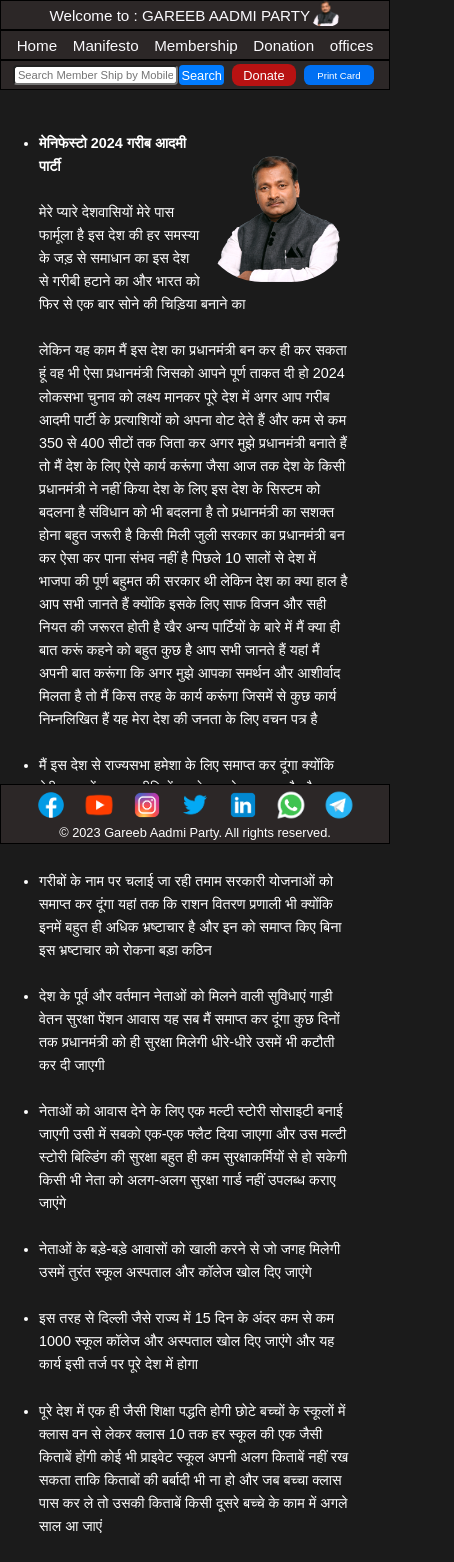
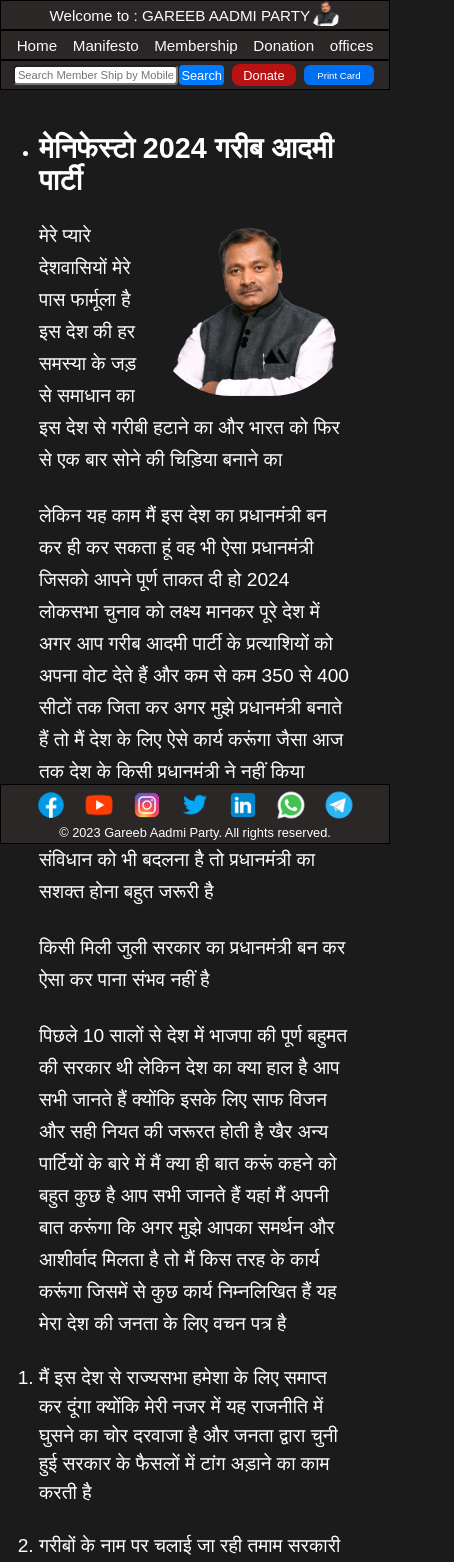
Before and after one commit to sbharteey/NewGapIndia, a Next.js app: page /manifesto in a window 390 px wide. Shown: the top 1562 px of the page, 454 px wide, since content can reach past the window. Built offline with nearby package versions, Linux system fonts and the light colour scheme.

Commit message:
vision style

```diff
--- a/src/pages/manifesto.js
+++ b/src/pages/manifesto.js
@@ -6,25 +6,36 @@ import Image from 'next/image'; // Import 'Image' from 'next/image'
 const Manifesto = () => {
   return (
     <Layout pageTitle="Manifesto">
+
       <div className={`${styles.container} ${styles.main}`}>
-      <Image src="/images/sb small.png" alt="Image Description" width={200} height={200} className={styles.image} />
-        <h1 className={styles.heading}>मेनिफेस्टो 2024 गरीब आदमी पार्टी</h1>
-        <br></br>
+      <h1 className={styles.heading}>मेनिफेस्टो 2024 गरीब आदमी पार्टी</h1>
+        <Image src="/images/sb small.png" alt="Image Description" width={200} height={200} className={styles.image} />
+
+
         <p>
           मेरे प्यारे देशवासियों मेरे पास फार्मूला है इस देश की हर समस्या के जड़
           से समाधान का इस देश से गरीबी हटाने का और भारत को फिर से एक बार सोने की
           चिड़िया बनाने का
         </p>
-        <br></br>
+
         <p>
           लेकिन यह काम मैं इस देश का प्रधानमंत्री बन कर ही कर सकता हूं वह भी ऐसा
           प्रधानमंत्री जिसको आपने पूर्ण ताकत दी हो 2024 लोकसभा चुनाव को लक्ष्य
           मानकर पूरे देश में अगर आप गरीब आदमी पार्टी के प्रत्याशियों को अपना वोट
           देते हैं और कम से कम 350 से 400 सीटों तक जिता कर अगर मुझे प्रधानमंत्री
           बनाते हैं तो मैं देश के लिए ऐसे कार्य करूंगा जैसा आज तक देश के किसी
-          प्रधानमंत्री ने नहीं किया देश के लिए इस देश के सिस्टम को बदलना है
-          संविधान को भी बदलना है तो प्रधानमंत्री का सशक्त होना बहुत जरूरी है
+          प्रधानमंत्री ने नहीं किया
+        </p>
+
+        <p>
+          देश के लिए इस देश के सिस्टम को बदलना है संविधान को भी बदलना है तो प्रधानमंत्री
+          का सशक्त होना बहुत जरूरी है
+        </p>
+
+        <p>
           किसी मिली जुली सरकार का प्रधानमंत्री बन कर ऐसा कर पाना संभव नहीं है
+          </p>
+          <p>
           पिछले 10 सालों से देश में भाजपा की पूर्ण बहुमत की सरकार थी लेकिन देश
           का क्या हाल है आप सभी जानते हैं क्योंकि इसके लिए साफ विजन और सही नियत
           की जरूरत होती है खैर अन्य पार्टियों के बारे में मैं क्या ही बात करूं
@@ -33,46 +44,46 @@ const Manifesto = () => {
           जिसमें से कुछ कार्य निम्नलिखित हैं यह मेरा देश की जनता के लिए वचन पत्र
           है
         </p>
-        <br></br>
+
         <ul>
           <li>
             मैं इस देश से राज्यसभा हमेशा के लिए समाप्त कर दूंगा क्योंकि मेरी नजर
             में यह राजनीति में घुसने का चोर दरवाजा है और जनता द्वारा चुनी हुई
             सरकार के फैसलों में टांग अड़ाने का काम करती है
           </li>
-          <br></br>
+
           <li>
             गरीबों के नाम पर चलाई जा रही तमाम सरकारी योजनाओं को समाप्त कर दूंगा
             यहां तक कि राशन वितरण प्रणाली भी क्योंकि इनमें बहुत ही अधिक
             भ्रष्टाचार है और इन को समाप्त किए बिना इस भ्रष्टाचार को रोकना बड़ा
             कठिन
           </li>
-          <br></br>
+
           <li>
             देश के पूर्व और वर्तमान नेताओं को मिलने वाली सुविधाएं गाड़ी वेतन
             सुरक्षा पेंशन आवास यह सब मैं समाप्त कर दूंगा कुछ दिनों तक
             प्रधानमंत्री को ही सुरक्षा मिलेगी धीरे-धीरे उसमें भी कटौती कर दी
             जाएगी
           </li>
-          <br></br>
+
           <li>
             नेताओं को आवास देने के लिए एक मल्टी स्टोरी सोसाइटी बनाई जाएगी उसी
             में सबको एक-एक फ्लैट दिया जाएगा और उस मल्टी स्टोरी बिल्डिंग की
             सुरक्षा बहुत ही कम सुरक्षाकर्मियों से हो सकेगी किसी भी नेता को
             अलग-अलग सुरक्षा गार्ड नहीं उपलब्ध कराए जाएंगे
           </li>
-          <br></br>
+
           <li>
             नेताओं के बड़े-बड़े आवासों को खाली करने से जो जगह मिलेगी उसमें तुरंत
             स्कूल अस्पताल और कॉलेज खोल दिए जाएंगे
           </li>
-          <br></br>
+
           <li>
             इस तरह से दिल्ली जैसे राज्य में 15 दिन के अंदर कम से कम 1000 स्कूल
             कॉलेज और अस्पताल खोल दिए जाएंगे और यह कार्य इसी तर्ज पर पूरे देश में
             होगा
           </li>
-          <br></br>
+
           <li>
             पूरे देश में एक ही जैसी शिक्षा पद्धति होगी छोटे बच्चों के स्कूलों
             में क्लास वन से लेकर क्लास 10 तक हर स्कूल की एक जैसी किताबें होंगी
@@ -80,7 +91,7 @@ const Manifesto = () => {
             बर्बादी भी ना हो और जब बच्चा क्लास पास कर ले तो उसकी किताबें किसी
             दूसरे बच्चे के काम में अगले साल आ जाएं
           </li>
-          <br></br>
+
           <li>
             देश में शिक्षा और स्वास्थ्य एकदम फ्री होगा यह देश की जनता का मूलभूत
             अधिकार है और इसके उपलब्ध कराने की जिम्मेदारी सरकार की है सरकार हर
@@ -88,12 +99,12 @@ const Manifesto = () => {
             के हर प्राइवेट स्कूल को सरकारी कर दिया जाएगा सरकार उसे अपने हाथों
             में लेगी और उसको बेहतर तरीके से चलाएगी
           </li>
-          <br></br>
+
           <li>
             देश से कुछ टैक्सों को हमेशा के लिए समाप्त किया जाएगा जैसे मनोरंजन
             टैक्स रोड टैक्स टोल टैक्स हाउस टैक्स इत्यादि
           </li>
-          <br></br>
+
           <li>
             देश की न्याय व्यवस्था में सुधार किया जाएगा वकीलों की मोटी मोटी फीस
             पर लगाम लगाई जाएगी न्यायालयों की संख्या बढ़ाई जाएगी और देश से तमाम
@@ -101,13 +112,13 @@ const Manifesto = () => {
             उठाया जाता है चाहे वह महिलाओं के लिए स्पेशल कानून हो या किसी जाति
             व्यवस्था के लिए पूरे देश में हर नागरिक के लिए एक ही कानून होगा
           </li>
-          <br></br>
+
           <li>
             देश के डॉक्टर जो प्राइवेट प्रैक्टिस करते हैं और अपने घरों में
             क्लीनिक खोले हैं और मरीजों को देखने की फीस जो भी डॉ ₹200 से अधिक
             लेता है उसको रोका जाएगा
           </li>
-          <br></br>
+
           <li>
             नागरिकों को मिलने वाली सुविधाओं में असमानता को समाप्त कर दिया जाएगा
             बिजली पानी सड़क पूरे देश में एक जैसी होगी चाहे गांव हो या शहर वीआईपी
@@ -115,13 +126,13 @@ const Manifesto = () => {
             कॉलोनी के अंदर होगा उसी तरह की सड़क का निर्माण दिल्ली के राजपथ पर
             होगा
           </li>
-          <br></br>
+
           <li>
             देश में बिजली के उत्पादन के लिए परमाणु शक्ति का उपयोग किया जाएगा
             कोयले से बिजली बनाना बंद होगा इस तरह से बिजली का उत्पादन 1000 गुना
             तक बढ़ाया जाएगा और बिजली पूरे देश में बहुत ही सस्ती कर दी जाएगी
           </li>
-          <br></br>
+
           <li>
             देश में एनजीओ को मिलने वाली सरकारी मदद बिल्कुल समाप्त कर दी जाएगी
             किसी भी एनजीओ को सरकारी धन नहीं दिया जाएगा
@@ -133,27 +144,27 @@ const Manifesto = () => {
             के सरकारी खजाने में कोई एक्स्ट्रा बोझ नहीं पड़ेगा यह फार्मूला फुल
             प्रूफ है
           </li>
-          <br></br>
+
           <li>
             वर्तमान प्रधानमंत्री श्री नरेंद्र मोदी द्वारा देश में लाए गए चीतों
             को वापस भेजा जाएगा और वापस भेजने में जो खर्च आएगा वह पूर्व
             प्रधानमंत्री श्री नरेन्द्र मोदी के खाते से वसूला जाएगा
           </li>
-          <br></br>
+
           <li>
             आजादी के बाद से देश में आज तक जितने भी नेता हुए हैं उन सब की अकूत
             संपत्तियों की कड़ी जांच कराई जाएगी और उसको जप्त किया जाएगा और ऐसे
             नेताओं को जेल भी भेजा जाएगा उनके द्वारा जप्त किए गए धन से देश का
             विदेशी कर्जा उतार दिया जाएगा{" "}
           </li>
-<br></br>
+
           <li>
             देश का कोई भी नागरिक बेरोजगार नहीं होगा हजारों तरह के रोजगार पैदा
             किए जाएंगे सरकार उद्योगों और व्यापार को बढ़ाने में हर तरह का सहयोग
             करेगी इस दिशा में हम चीन की व्यवस्था को फॉलो करेंगे और भारत को विश्व
             का नंबर वन व्यवसायिक देश बनाएंगे
           </li>
-          <br></br>
+
           <li>
             भारत में कृषि और उद्योगों की क्रांति होगी कृषि को आधुनिक यंत्रों से
             करने के लिए सरकार किसानों को कृषि की शिक्षा और आधुनिक यंत्रों का
@@ -164,9 +175,8 @@ const Manifesto = () => {
             सम्मान किसानों को ही दिया जाएगा कोई भी किसान कभी नाजायज मांग नहीं
             करता क्योंकि वह कर्मयोगी होता है सरकार किसानों की हर मांग पूरी करेगी
           </li>
-          <pre>
-            <p>                                 आपका - श्याम भारतीय</p>
-          </pre>
+
+          <p>आपका - श्याम भारतीय</p>
         </ul>
       </div>
     </Layout>
--- a/src/styles/index.module.css
+++ b/src/styles/index.module.css
@@ -21,42 +21,33 @@
   line-height: 1.6;
 }
 
-.google-docs-content {
+.google-docs-content p {
   display: list-item;
-  font-size: 1rem;
+  font-size: 1.2rem;
+  line-height: 2.5rem;
+  margin-bottom: 1rem;
 }
 
-.p {
-  font-size: 1rem;
+.google-docs-content li  {
+  font-size: 1.2rem;
   line-height: 1.5;
-  margin-bottom: 20px;
+  margin-bottom: 2rem;
 }
 
-.ul {
+.google-docs-content ul {
   list-style: disc;
-  padding-left: 20px;
-  margin-bottom: 20px;
 }
 
-.li {
-  font-size: 1rem;
-  line-height: 1.5;
-  margin-bottom: 10px;
+.google-docs-content h2 {
+  font-size: 2rem;
+  margin-bottom: 1.5rem;
+  margin-top: 1rem;
 }
 
 .image {
   float: right;
   width: 200px;
   border-radius: 40%;
-  /* Other styles... */
-}
-
-.h1 {
-  display: flex;
-  position: relative;
-  justify-content: center;
-  list-style: none;
-  font-size: 2rem;
 }
 
 @media (max-width: 768px) {
@@ -70,47 +61,38 @@
     max-width: 80%;
     max-height: none;
     margin: auto;
-    margin-top: 1rem;
-    margin-bottom: 1rem;
+    margin-top: 2rem;
+    margin-bottom: 4rem;
     font-size: 1rem;
     line-height: 1.6;
+  }
+
+  .google-docs-content p {
+    display: list-item;
+    font-size: 1.2rem;
+    line-height: 2.5rem;
+    margin-bottom: 1rem;
+  }
+
+  .google-docs-content li  {
+    font-size: 1.2rem;
+    line-height: 1.5;
+    margin-bottom: 1.5rem;
+  }
+
+  .google-docs-content ul {
+    list-style: disc;
+  }
+
+  .google-docs-content h2 {
+    font-size: 2.5rem;
+    margin-bottom: 1.5rem;
+    margin-top: 1rem;
   }
 
   .image {
     float: right;
     width: 200px;
     border-radius: 40%;
-    /* Other styles... */
-  }
-
-  .google-docs-content {
-    display: list-item;
-    font-size: 1rem;
-  }
-
-  .p {
-    font-size: 1rem;
-    line-height: 1.5;
-    margin-bottom: 20px;
-  }
-
-  .ul {
-    list-style: disc;
-    padding-left: 20px;
-    margin-bottom: 20px;
-  }
-
-  .li {
-    font-size: 1rem;
-    line-height: 1.5;
-    margin-bottom: 10px;
-  }
-
-  .h1 {
-    display: flex;
-    position: relative;
-    justify-content: center;
-    list-style: none;
-    font-size: 1.4rem;
   }
 }
--- a/src/styles/manifesto.module.css
+++ b/src/styles/manifesto.module.css
@@ -17,7 +17,25 @@
   margin-top: 2rem;
   margin-bottom: 4rem;
   font-size: 1rem;
-  line-height: 1.6;
+  line-height: 2rem;
+}
+
+.container p {
+  font-size: 1.2rem;
+  margin-bottom: 1.5rem;
+  margin-top: 1.5rem;
+  list-style: disc;
+}
+
+.container li {
+  font-size: 1.2rem;
+    line-height: 1.5;
+    margin-bottom: 1.5rem;
+    list-style: num;
+}
+
+.container ul {
+  list-style: disc;
 }
 
 .image {
@@ -44,18 +62,39 @@
     margin: auto;
     margin-top: 2rem;
     margin-bottom: 4rem;
-    font-size: 0.9rem;
-    line-height: 1.6;
+    font-size: 1rem;
+    line-height: 2rem;
+  }
+
+  .container p {
+    font-size: 1.2rem;
+    margin-bottom: 1.5rem;
+    margin-top: 1.5rem;
+    list-style: disc;
+  }
+
+  .container li {
+    font-size: 1.2rem;
+      line-height: 1.5;
+      margin-bottom: 1.5rem;
+      list-style: num;
+  }
+
+  .container ul {
+    list-style: disc;
   }
 
   .image {
     float: right;
-    width: 150px;
-    height: auto;
+    width: 200px;
     border-radius: 40%;
+    /* Other styles... */
   }
 
   .heading {
-    font-size: 0.9rem;
+    display: flex;
+    position: relative;
+    font-size: 1.8rem;
+    float: inline-block;
   }
 }
```
Also changed, not shown: src/pages/index.js (+7 -5 lines).
